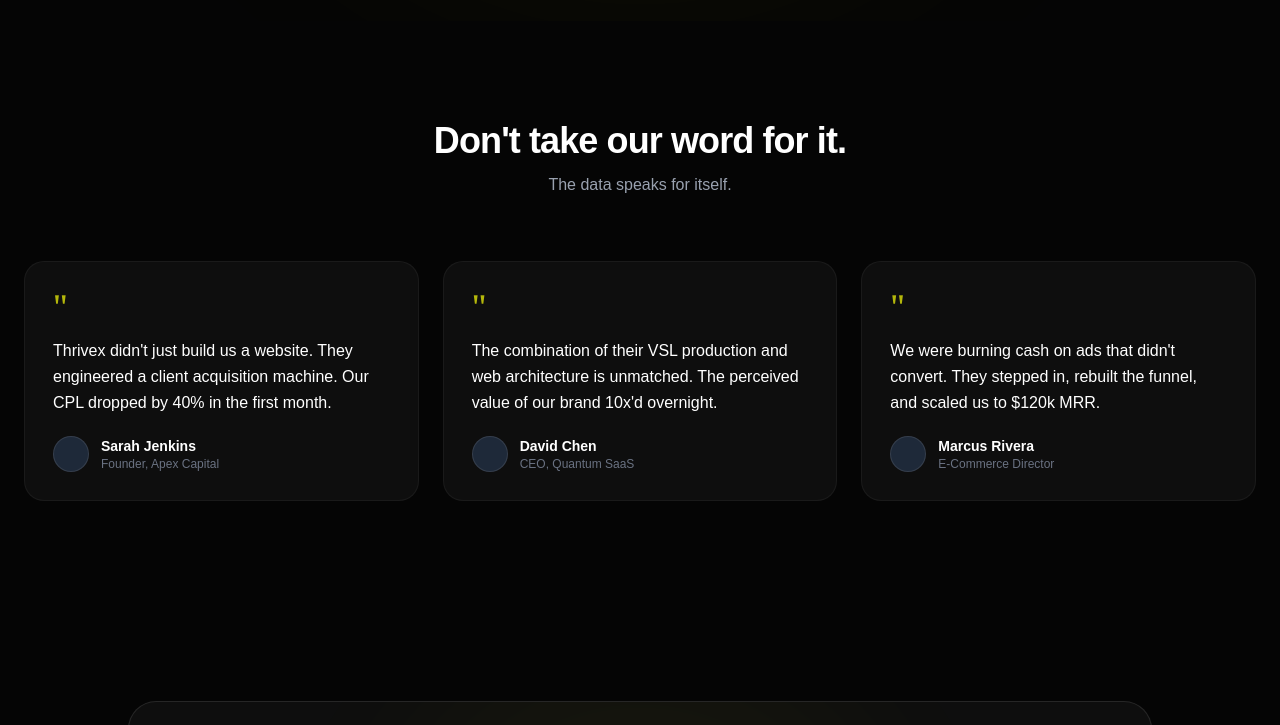
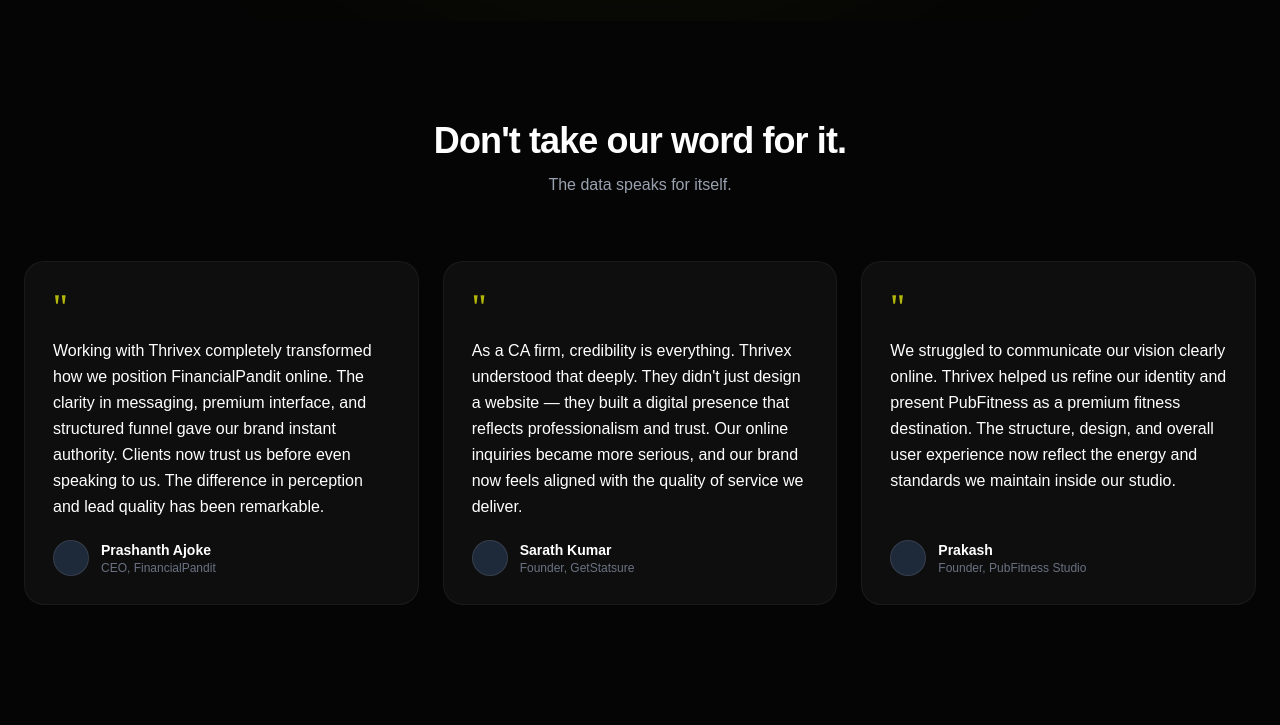
Before and after one commit to prudhvi1807/thrivex, a Next.js app: page / in a window 1280 px wide. Shown: the part 4259-4984 px from the top of the page. Built offline with nearby package versions, Linux system fonts and the light colour scheme.

Commit message:
update(UI): replace placeholder testimonials with premium client quotes

```diff
--- a/src/components/sections/TeamSection.tsx
+++ b/src/components/sections/TeamSection.tsx
@@ -14,7 +14,7 @@ const teamMembers = [
     {
         name: "Srishanth",
         role: "Co-Founder and automation head",
-        description: "Architecting scalable, high-performance web systems and complex front-end engineering solutions for top-tier brands.",
+        description: "Architecting scalable, high-performance digital systems and complex engineering solutions.",
         image: "https://res.cloudinary.com/dwye1ye9z/image/upload/v1772458038/thrivex-03_m6bp2u.png",
     },
     {
--- a/src/components/sections/TestimonialsSection.tsx
+++ b/src/components/sections/TestimonialsSection.tsx
@@ -4,19 +4,19 @@ import { motion } from "framer-motion";
 
 const testimonials = [
     {
-        quote: "Thrivex didn't just build us a website. They engineered a client acquisition machine. Our CPL dropped by 40% in the first month.",
-        author: "Sarah Jenkins",
-        role: "Founder, Apex Capital",
+        quote: "Working with Thrivex completely transformed how we position FinancialPandit online. The clarity in messaging, premium interface, and structured funnel gave our brand instant authority. Clients now trust us before even speaking to us. The difference in perception and lead quality has been remarkable.",
+        author: "Prashanth Ajoke",
+        role: "CEO, FinancialPandit",
     },
     {
-        quote: "The combination of their VSL production and web architecture is unmatched. The perceived value of our brand 10x'd overnight.",
-        author: "David Chen",
-        role: "CEO, Quantum SaaS",
+        quote: "As a CA firm, credibility is everything. Thrivex understood that deeply. They didn't just design a website — they built a digital presence that reflects professionalism and trust. Our online inquiries became more serious, and our brand now feels aligned with the quality of service we deliver.",
+        author: "Sarath Kumar",
+        role: "Founder, GetStatsure",
     },
     {
-        quote: "We were burning cash on ads that didn't convert. They stepped in, rebuilt the funnel, and scaled us to $120k MRR.",
-        author: "Marcus Rivera",
-        role: "E-Commerce Director",
+        quote: "We struggled to communicate our vision clearly online. Thrivex helped us refine our identity and present PubFitness as a premium fitness destination. The structure, design, and overall user experience now reflect the energy and standards we maintain inside our studio.",
+        author: "Prakash",
+        role: "Founder, PubFitness Studio",
     }
 ];
 
```
